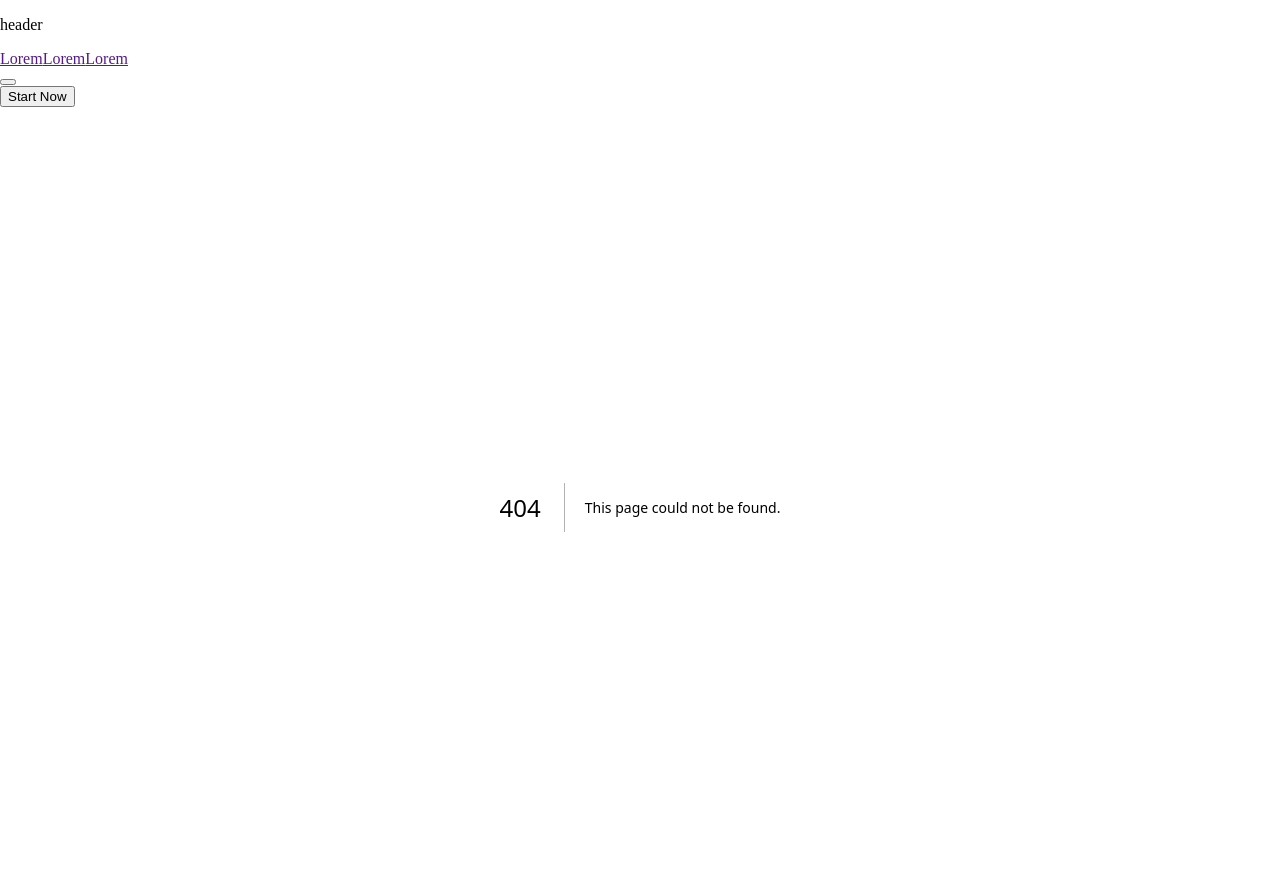
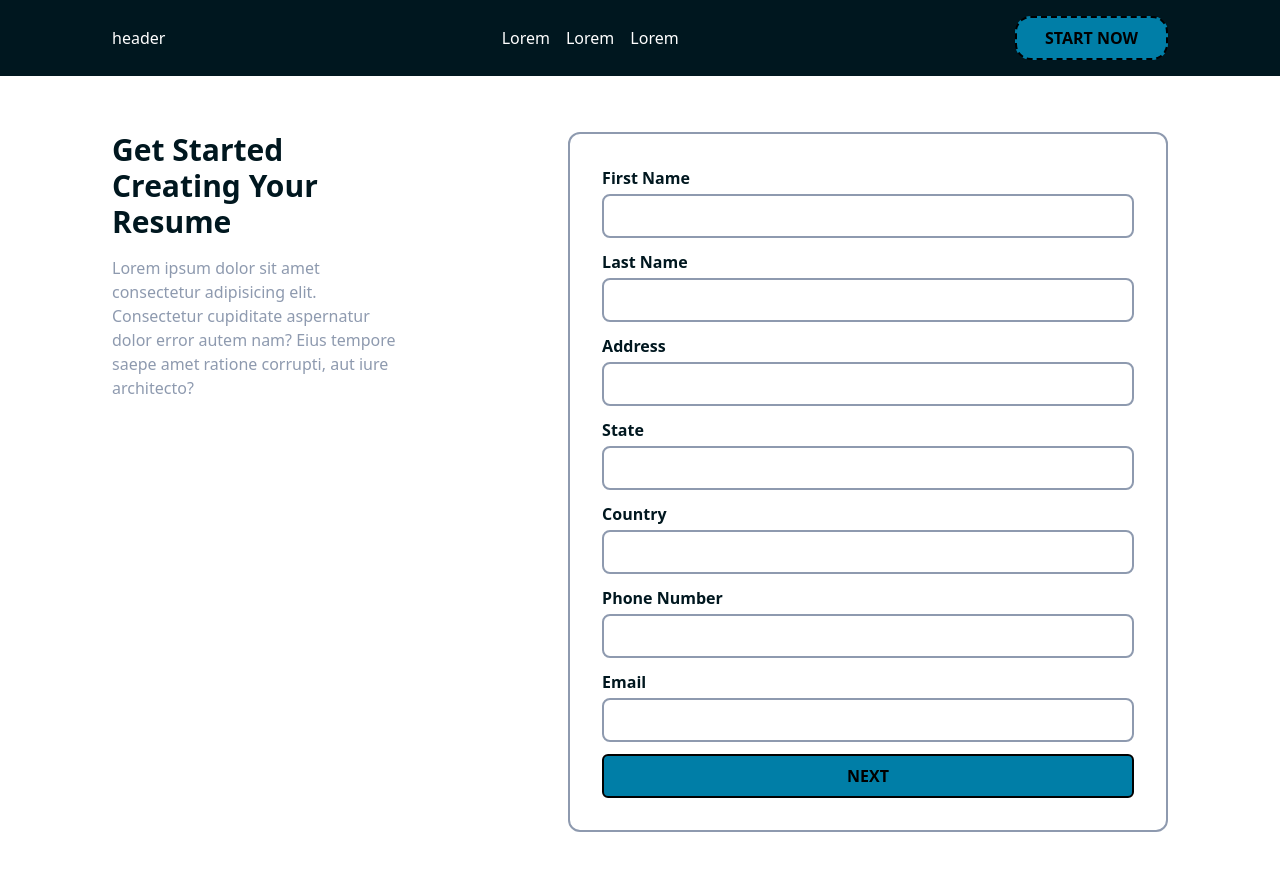
Before and after one commit to Hamid-Usman/second-wave, a Next.js app: page /create-resume in a window 1280 px wide. Before the commit this address had no page. Shown: the top 870 px of the page. After the commit the page ends 832 px from the top, so only its background shows below. Built offline with nearby package versions, Linux system fonts and the light colour scheme.

Commit message:
refactor button props to be optional, add form input component, and created personal info section

```diff
--- a/app/UI/button.tsx
+++ b/app/UI/button.tsx
@@ -1,6 +1,6 @@
 interface ButtonProp {
-    onClick: () => void;
-    className: string;
+    onClick?: () => void;
+    className?: string;
     children: React.ReactNode;
 }
 
--- /dev/null
+++ b/app/create-resume/page.tsx
@@ -0,0 +1,19 @@
+import FormInput from "@/components/form/formInput"
+import "../globals.css"
+import Button from "../UI/button"
+import PersonalInfos from "./sections/personal-Infos"
+export default function Load(){
+    return (
+        <div className="flex flex-col lg:flex-row gap-4 xl:gap-40">
+            <div className="flex flex-col gap-4 w-[550px]">
+                <h1 className="text-3xl font-bold text-accent">Get Started Creating Your Resume</h1>
+                <p className="text-grey">Lorem ipsum dolor sit amet consectetur adipisicing elit. Consectetur cupiditate aspernatur dolor error autem nam? Eius tempore saepe amet ratione corrupti, aut iure architecto?</p>
+            </div>
+            <form className="w-full px-4 py-6 lg:p-8 border-2 flex flex-col gap-3 border-grey rounded-xl">
+                <PersonalInfos />
+
+                <Button className="border-solid rounded-md hover:bg-primary">Next</Button>
+            </form>
+        </div>
+    )
+}
--- /dev/null
+++ b/app/create-resume/sections/personal-Infos/index.tsx
@@ -0,0 +1,15 @@
+import FormInput from "@/components/form/formInput";
+
+export default function PersonalInfos() {
+    return (
+        <>
+            <FormInput label="First Name" type="text" />
+            <FormInput label="Last Name" type="text" />
+            <FormInput label="Address" type="text" />
+            <FormInput label="State" type="text" />
+            <FormInput label="Country" type="text" />
+            <FormInput label="Phone Number" type="number" />
+            <FormInput label="Email" type="email" />
+        </>
+    )
+}
--- a/app/layout.tsx
+++ b/app/layout.tsx
@@ -27,7 +27,7 @@ export default function RootLayout({
         <header className="text-white backdrop-blur-2xl sticky bg-accent px-7 md:px-16 lg:px-28 flex justify-between items-center py-4">
           <p className="">header</p>
           <nav className="flex gap-4">
-            <Link href=''>Lorem</Link>
+            <Link href='/create-resume'>Lorem</Link>
             <Link href=''>Lorem</Link>
             <Link href=''>Lorem</Link>
           </nav>
@@ -58,7 +58,7 @@ export default function RootLayout({
             </Button>
           </motion.div>
         )}
-        <main className="px-7 md:px-16 lg:px-28 flex flex-col gap-20">
+        <main className="px-7 pt-14 md:px-16 lg:px-28 flex flex-col gap-20">
           {children}
         </main>
       </body>
--- a/app/page.tsx
+++ b/app/page.tsx
@@ -2,12 +2,12 @@ import Image from "next/image";
 import './globals.css'
 import ButtonLink from "./UI/link";
 import AlterLink from "./UI/buttonAlter";
-import Card from "./components/card";
+import Card from "../components/card";
 import { FiCreditCard, FiMail, FiUser, FiUsers } from "react-icons/fi";
 export default function Home() {
   return (
     <>
-    <section className="text-center mt-20 lg:px-19 animate-fadeIn flex flex-col gap-7 items-center">
+    <section className="text-center lg:px-19 animate-fadeIn flex flex-col gap-7 items-center">
       <div className="w-fit px-3 rounded-full text-dark font-semibold flex items-center gap-2">
         <div className="animate-pulse bg-primary w-[10px] h-[10px] rounded-full"></div>
         <p>path to cleaner enviroment, from trash to gold</p>
@@ -23,17 +23,21 @@ export default function Home() {
     </section>
 
     <section className="">
-      <h3 className="text-center text-[36px] font-bold">Build your cv with relative ease</h3>
+      <h3 className="text-center text-[36px] font-bold">Build ATS-Compliant CVs With Relative Ease</h3>
       <p className="text-center text-grey">Lorem ipsum dolor sit amet consectetur adipisicing elit. Quidem quo tempore consequuntur a consequatur nesciunt, ab numquam laborum.</p>
           <div className="grid gap-4 grid-cols-2 lg:grid-cols-4">
             <Card title="Feature"  subtitle="Manage"  href="#" Icon={FiUser}/>
             <Card title="Feature" subtitle="Manage" href="#" Icon={FiMail} />
             <Card title="Feature" subtitle="Manage" href="#" Icon={FiUsers} />
-            <Card title="Feature"  subtitle="Manage"  href="#" Icon={FiCreditCard}
-            />
+            <Card title="Feature"  subtitle="Manage"  href="#" Icon={FiCreditCard}/>
+            <Card title="Feature"  subtitle="Manage"  href="#" Icon={FiUser}/>
+            <Card title="Feature" subtitle="Manage" href="#" Icon={FiMail} />
+            <Card title="Feature" subtitle="Manage" href="#" Icon={FiUsers} />
+            <Card title="Feature"  subtitle="Manage"  href="#" Icon={FiCreditCard}/>
           </div>
 
     </section>
+
     </>
   );
 }
--- a/app/components/card.tsx
+++ b/components/card.tsx
@@ -36,12 +36,12 @@ interface CardType {
 const Card = ({ title, subtitle, Icon, href }: CardType) => {
   return (
     <div
-      className=" active:bg-gradient-to-r active:text-white from-primary to-accent translate-y-[100%] group-hover:translate-y-[0%] w-full p-4 rounded border-[1px] border-slate-300 relative overflow-hidden group bg-white"
+      className="inset-0 active:bg-gradient-to-r  from-primary to-accent transition-transform duration-300 active:text-white translate-y-[100%] group-hover:translate-y-[0%] w-full p-4 rounded border-[1px] border-slate-300 relative overflow-hidden group bg-white"
     >
     <div className="absolute inset-0 bg-gradient-to-r from-primary to-accent translate-y-[100%] group-hover:translate-y-[0%] transition-transform duration-300" />
 
-      <Icon className="absolute z-10 -top-12 -right-12 text-9xl text-slate-100 group-hover:rotate-12 transition-transform duration-300" />
-      <Icon className="mb-2 text-2xl text-secondary  transition-colors relative z-10 duration-300" />
+      <Icon className="absolute z-10 -top-12 -right-12 text-9xl text-slate-100 group-hover:rotate-12 group-active:rotate-12 transition-transform duration-300" />
+      <Icon className="mb-2 text-2xl text-secondary group-hover:text-white group-active:text-white transition-colors relative z-10 duration-300" />
       <h3 className="font-medium text-lg  group-hover:text-white relative z-10 duration-300">
         {title}
       </h3>
--- /dev/null
+++ b/components/form/formInput/index.tsx
@@ -0,0 +1,13 @@
+interface InputProp {
+    label: string;
+    type: string;
+    className?: string
+}
+export default function FormInput({label, type, className}: InputProp) {
+    return (
+        <div className="flex flex-col gap-1">
+            <label className="text-accent font-bold">{label}</label>
+            <input type={type} className={`px-2 py-3 md:py-2 focus:outline-none focus:shadow-xl hover:shadow-xl shadow-dark border-grey focus:border-black border-2 transition duration-200 ease-in-out rounded-lg ${className}`} />
+        </div>
+    )
+}
--- a/package.json
+++ b/package.json
@@ -9,12 +9,15 @@
     "lint": "next lint"
   },
   "dependencies": {
+    "@hookform/resolvers": "^4.1.3",
     "@tailwindcss/postcss": "^4.0.15",
     "framer-motion": "^12.5.0",
     "next": "^15.0.4",
     "react": "^19.0.0",
     "react-dom": "^19.0.0",
-    "react-icons": "^5.5.0"
+    "react-form-hook": "^0.0.1",
+    "react-icons": "^5.5.0",
+    "yup": "^1.6.1"
   },
   "devDependencies": {
     "@eslint/eslintrc": "^3",
```
Also changed, not shown: 1 other file (tests, documents, lock files or other folders).
